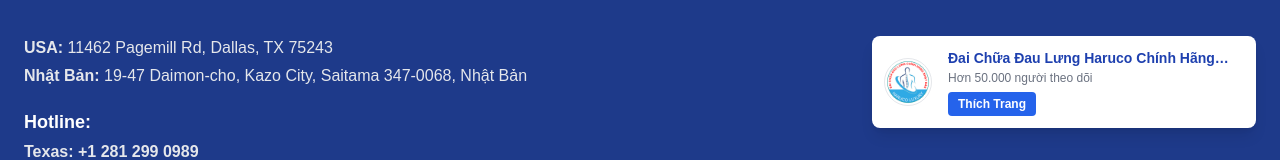
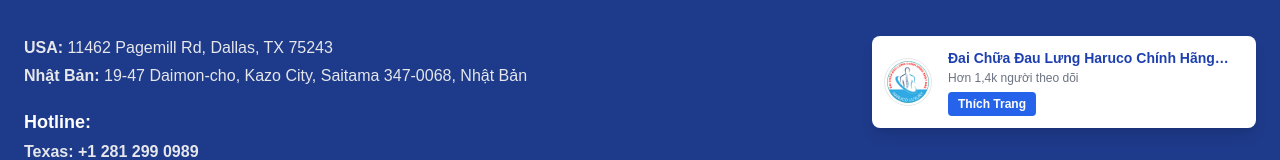
Before and after one commit to TranTruc1/DLHaruco, a React (Vite) app: page / in a window 1280 px wide. Shown: the part 6427-6587 px from the top of the page. Built offline with nearby package versions, Linux system fonts and the light colour scheme.

Commit message:
Update code

```diff
--- a/src/components/Footer.jsx
+++ b/src/components/Footer.jsx
@@ -48,7 +48,7 @@ export default function Footer() {
               <a href={siteConfig.facebook.url} target="_blank" rel="noreferrer" className="text-blue-800 font-bold hover:underline text-sm line-clamp-1">
                 {siteConfig.facebook.name}
               </a>
-              <div className="text-gray-500 text-xs mt-0.5">Hơn 50.000 người theo dõi</div>
+              <div className="text-gray-500 text-xs mt-0.5">Hơn 1,4k người theo dõi</div>
 
               <a href={siteConfig.facebook.url} target="_blank" rel="noreferrer" className="mt-1.5 inline-flex items-center gap-1 bg-blue-600 hover:bg-blue-700 text-white text-xs font-semibold px-2.5 py-1 rounded transition">
                 Thích Trang
```
